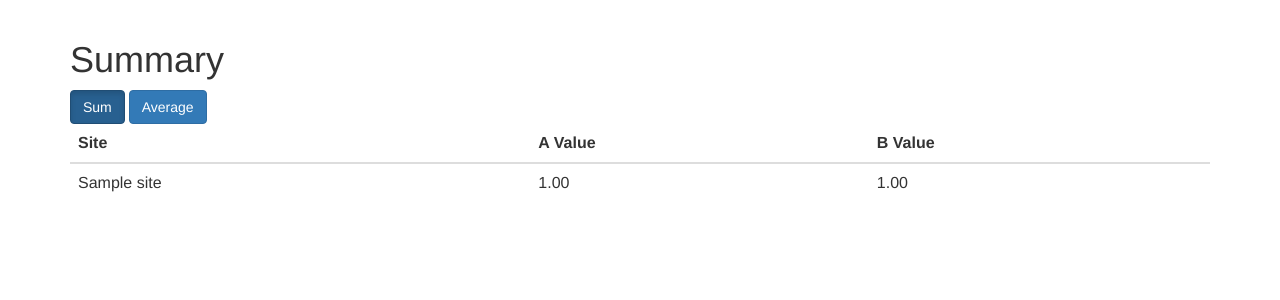
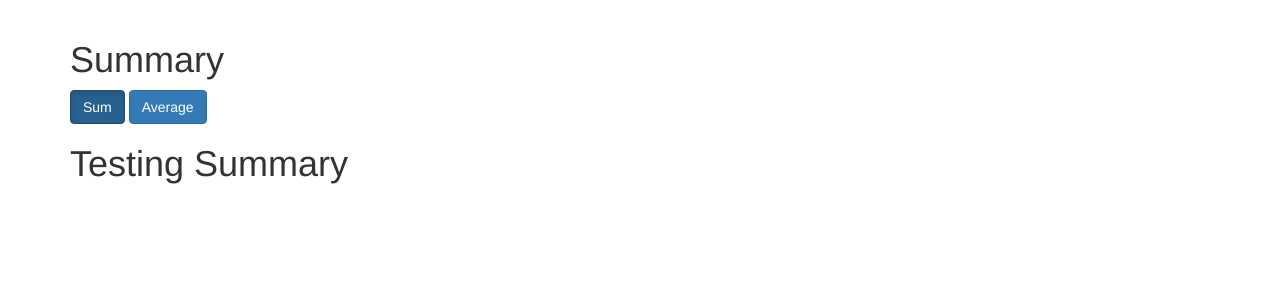
Before and after one commit to aalduz/Task, a Django app: page /summary/ in a window 1280 px wide. Shown: the part 52-352 px from the top of the page. Run offline with Django 3.2, Linux system fonts and the light colour scheme; tables that the repository leaves empty hold one stand-in row (values such as "Sample post"); some libraries are stand-ins or nearby versions.

Commit message:
Change on Summary.html to check if the 505 error is due to my code.

```diff
--- a/apptask/templates/app/summary.html
+++ b/apptask/templates/app/summary.html
@@ -19,11 +19,12 @@
     	<a href="/summary"><button type="button" class="btn btn-primary active">Sum</button></a>
   		<a href="{% url 'apptask.views.summary_average' %}"><button type="button" class="btn btn-primary">Average</button></a>
 	    <table class="table">
-	    	<thead><tr><th>Site</th><th>A Value</th><th>B Value</th></tr></thead>
+	    	<h1>Testing Summary</h1>
+	    	<!--<thead><tr><th>Site</th><th>A Value</th><th>B Value</th></tr></thead>
 
 			{% for sum in summary %}
 				<tr><td>{{ sum.site }}</td><td> {{ sum.a_record|floatformat:2 }}</td><td> {{ sum.b_record|floatformat:2 }}</td></tr>
-			{% endfor %}
+			{% endfor %} -->
 		</table>
 
 	</div>
```
